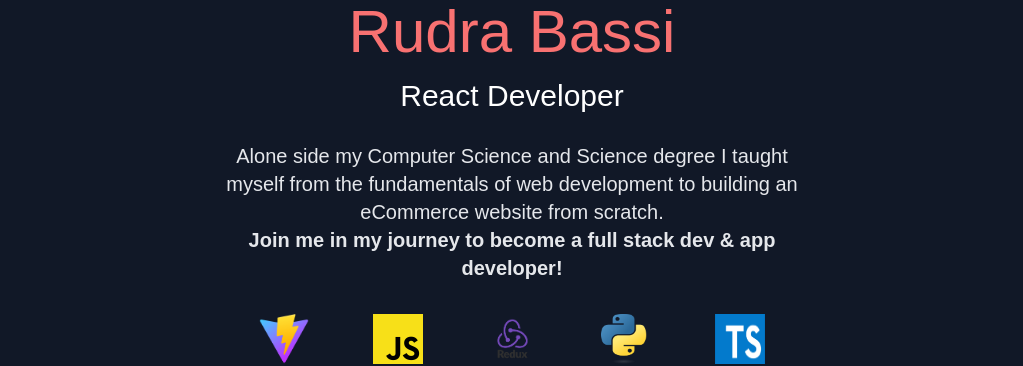
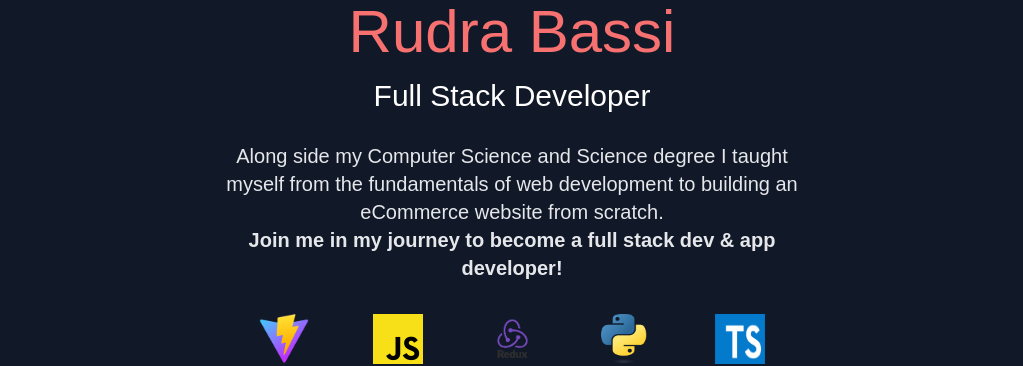
Before and after one commit to xpikachuzz/Resume, a Next.js app: page / in a window 1280 px wide. Shown: the part 202-568 px from the top of the page, without its empty margins (128-1151 px from the left). Built offline with nearby package versions, Linux system fonts and the light colour scheme.

Commit message:
spelling

```diff
--- a/pages/index.js
+++ b/pages/index.js
@@ -58,10 +58,10 @@ export default function Home() {
               Rudra Bassi
             </h2>
             <h3 className="text-2xl py-2 dark:text-white md:text-3xl">
-              React Developer
+              Full Stack Developer
             </h3>
             <p className="text-md py-5 leading-8 text-gray-800 dark:text-gray-200 max-w-xl mx-auto md:text-xl">
-              Alone side my Computer Science and Science degree I taught
+              Along side my Computer Science and Science degree I taught
               myself from the fundamentals of web development to building an
               eCommerce website from scratch.
               <br />
```
